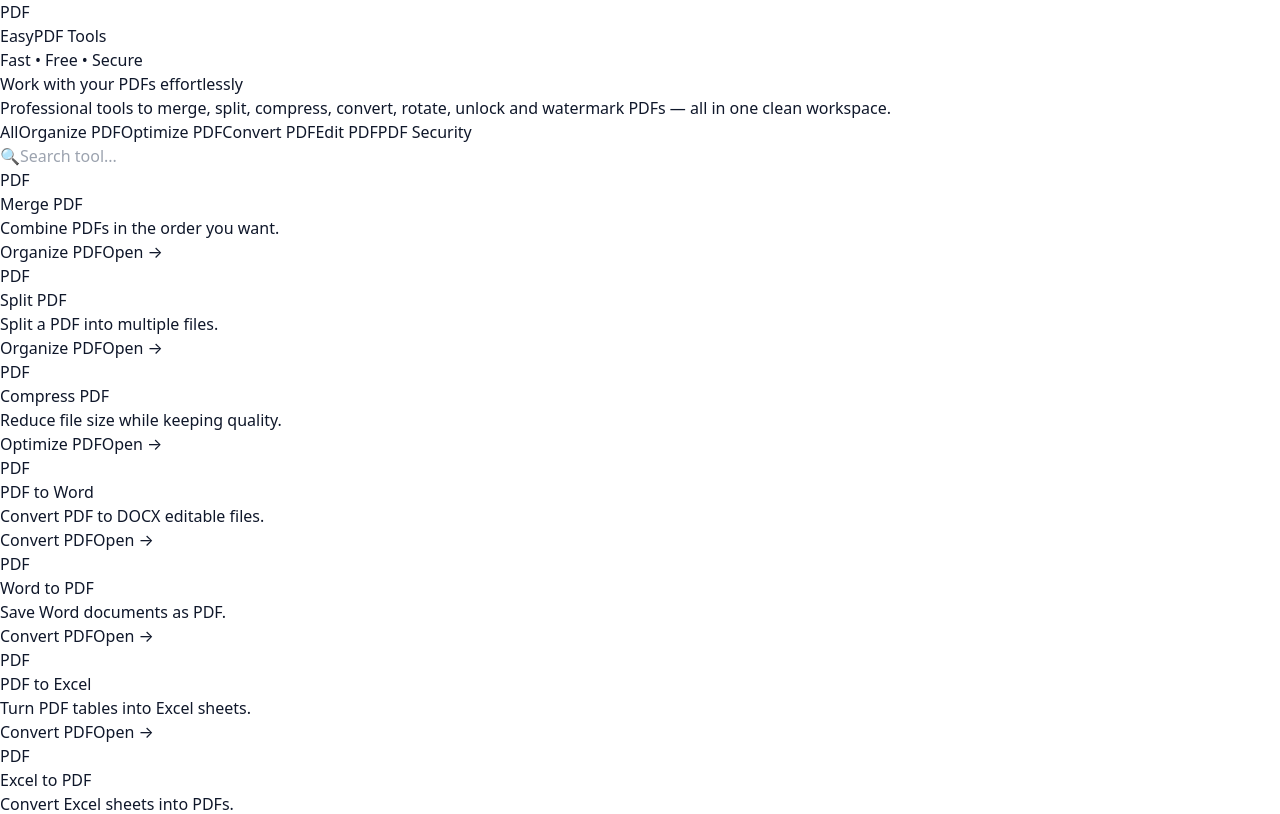
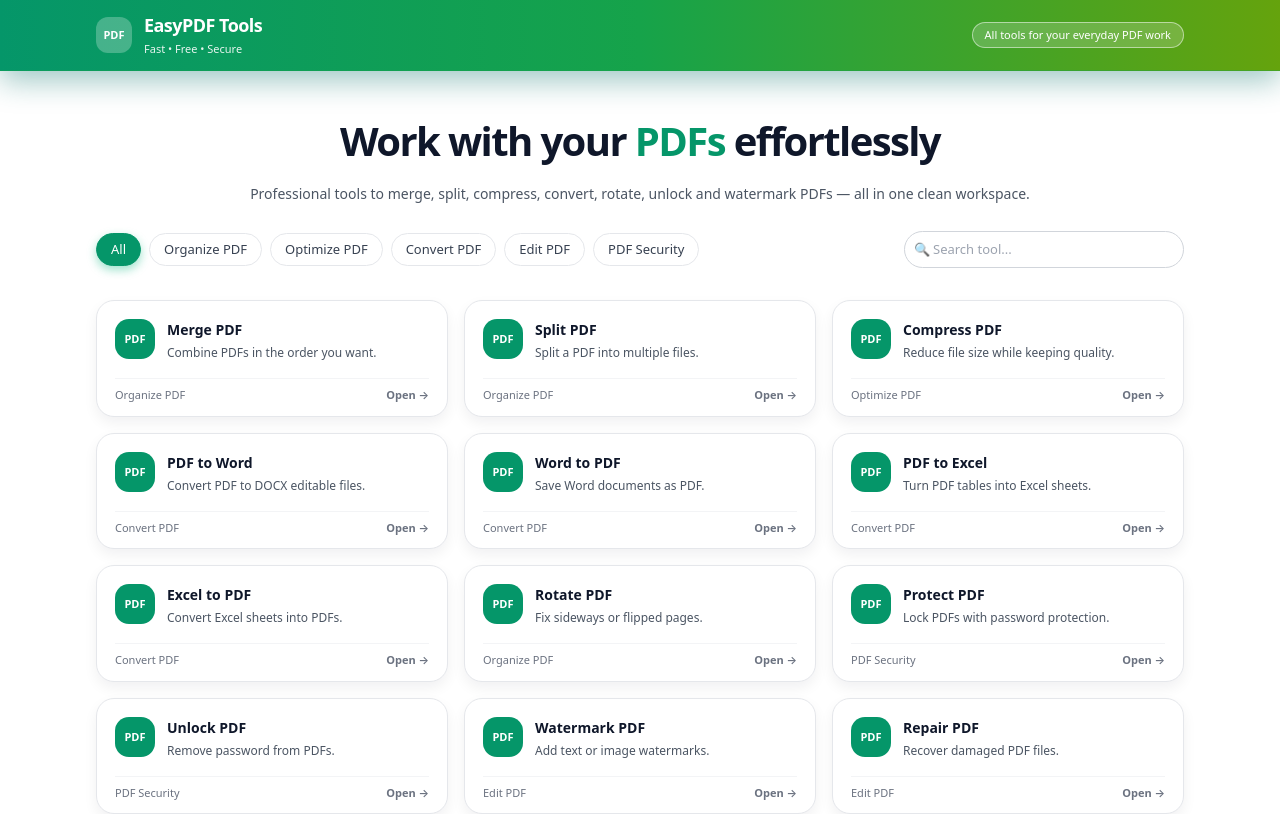
Before and after one commit to ashifakhan092093-cloud/easypdf-tools, a Next.js app in the folder pdftoolsfrontend/: page / in a window 1280 px wide. Shown: the top 814 px of the page. Built offline with nearby package versions, Linux system fonts and the light colour scheme.

Commit message:
home page styled with jsx css

```diff
--- a/pdftoolsfrontend/pages/index.js
+++ b/pdftoolsfrontend/pages/index.js
@@ -23,129 +23,383 @@
   { name: "Unlock PDF", href: "/unlock-pdf/page", desc: "Remove password from PDFs.", tag: "PDF Security" },
   { name: "Watermark PDF", href: "/watermark/page", desc: "Add text or image watermarks.", tag: "Edit PDF" },
   { name: "Repair PDF", href: "/repair-pdf/page", desc: "Recover damaged PDF files.", tag: "Edit PDF" },
-  { name: "Add Page Numbers", href: "/add-page-number/page", desc: "Insert page numbers.", tag: "Edit PDF" },
+  { name: "Add Page Numbers", href: "/add-page-number/page", desc: "Insert page numbers in long documents.", tag: "Edit PDF" },
 ];
 
 export default function Home() {
   const [query, setQuery] = useState("");
   const [filter, setFilter] = useState("All");
 
-  const filteredTools = TOOLS.filter(tool => {
+  const filteredTools = TOOLS.filter((tool) => {
     const matchesFilter = filter === "All" || tool.tag === filter;
+    const q = query.toLowerCase();
     const matchesSearch =
-      tool.name.toLowerCase().includes(query.toLowerCase()) ||
-      tool.desc.toLowerCase().includes(query.toLowerCase());
+      !q ||
+      tool.name.toLowerCase().includes(q) ||
+      tool.desc.toLowerCase().includes(q);
     return matchesFilter && matchesSearch;
   });
 
   return (
-    <main className="min-h-screen bg-white text-slate-900">
-
-      {/* Header */}
-      <header className="sticky top-0 z-30 bg-gradient-to-r from-emerald-600 via-green-600 to-lime-500 text-white border-b border-emerald-300 shadow-md">
-        <div className="max-w-6xl mx-auto px-4 py-4 flex justify-between items-center">
-          <div className="flex items-center gap-3">
-            <div className="h-9 w-9 rounded-xl bg-white/20 text-white flex items-center justify-center font-bold shadow">
-              PDF
+    <main className="page">
+      {/* HEADER */}
+      <header className="header">
+        <div className="header-inner">
+          <div className="header-left">
+            <div className="header-logo">PDF</div>
+            <div className="header-texts">
+              <div className="header-title">EasyPDF Tools</div>
+              <div className="header-subtitle">Fast • Free • Secure</div>
             </div>
-            <h1 className="text-lg font-extrabold tracking-tight">EasyPDF Tools</h1>
           </div>
-
-          <span className="hidden sm:block text-xs bg-white/20 px-3 py-1 rounded-full">
-            Fast • Free • Secure
-          </span>
+          <div className="header-pill">
+            All tools for your everyday PDF work
+          </div>
         </div>
       </header>
 
-      {/* Hero Section */}
-      <section className="text-center mt-10 px-4 max-w-3xl mx-auto">
-        <h1 className="text-4xl sm:text-5xl font-extrabold leading-tight">
-          Work with your <span className="text-emerald-600">PDFs</span> effortlessly
+      {/* HERO */}
+      <section className="hero">
+        <h1 className="hero-title">
+          Work with your <span className="hero-title-green">PDFs</span> effortlessly
         </h1>
-        <p className="mt-4 text-slate-600">
+        <p className="hero-desc">
           Professional tools to merge, split, compress, convert, rotate, unlock and watermark PDFs — all in one clean workspace.
         </p>
       </section>
 
-      {/* Search + Filters */}
-      <section className="max-w-6xl mx-auto mt-8 px-4">
-        <div className="flex flex-col md:flex-row md:items-center justify-between gap-4">
-
-          {/* Filters */}
-          <div className="flex flex-wrap gap-2">
-            {FILTERS.map(f => (
+      {/* FILTER + SEARCH */}
+      <section className="toolbar">
+        <div className="filters">
+          {FILTERS.map((f) => (
             <button
               key={f}
+              type="button"
+              className={
+                "filter-btn" + (filter === f ? " filter-btn--active" : "")
+              }
               onClick={() => setFilter(f)}
-                className={`px-4 py-1.5 rounded-full text-sm border transition ${
-                  filter === f
-                    ? "bg-emerald-600 text-white border-emerald-600"
-                    : "bg-white border-slate-300 hover:border-emerald-500 hover:text-emerald-600"
-                }`}
             >
               {f}
             </button>
           ))}
         </div>
 
-          {/* Search bar */}
-          <div className="relative w-full md:w-72">
-            <span className="absolute left-3 top-1/2 -translate-y-1/2 text-slate-400">🔍</span>
+        <div className="search-wrapper">
+          <span className="search-icon">🔍</span>
           <input
             type="text"
+            className="search-input"
             placeholder="Search tool..."
             value={query}
             onChange={(e) => setQuery(e.target.value)}
-              className="w-full border border-slate-300 rounded-full py-2 pl-8 pr-4 text-sm focus:ring-2 focus:ring-emerald-500 focus:border-emerald-500"
           />
-          </div>
         </div>
       </section>
 
-      {/* Tools Grid */}
-      <section className="max-w-6xl mx-auto px-4 mt-10 pb-16 grid gap-5 sm:grid-cols-2 lg:grid-cols-3">
-        {filteredTools.map((tool, i) => (
-          <Link
-            href={tool.href}
-            key={tool.name}
-            className="group bg-white border border-slate-200 rounded-2xl p-5 shadow-sm hover:shadow-xl hover:border-emerald-500 transition-all hover:-translate-y-1"
-            style={{
-              animation: `fadeUp 0.35s ease-out both`,
-              animationDelay: `${i * 0.03}s`,
-            }}
-          >
-            <div className="flex items-start gap-3">
-              <div className="h-10 w-10 rounded-xl bg-emerald-600 text-white flex items-center justify-center text-[11px] font-bold shadow">
-                PDF
-              </div>
-              <div>
-                <h3 className="text-sm font-semibold group-hover:text-emerald-600">
-                  {tool.name}
-                </h3>
-                <p className="text-xs text-slate-600 mt-1">{tool.desc}</p>
+      {/* TOOLS GRID */}
+      <section className="tools-grid">
+        {filteredTools.map((tool) => (
+          <Link key={tool.name} href={tool.href} className="tool-card">
+            <div className="tool-top">
+              <div className="tool-icon">PDF</div>
+              <div className="tool-texts">
+                <div className="tool-name">{tool.name}</div>
+                <div className="tool-desc">{tool.desc}</div>
               </div>
             </div>
-            <div className="mt-4 text-[11px] text-slate-500 border-t pt-2 flex justify-between">
+            <div className="tool-bottom">
               <span>{tool.tag}</span>
-              <span className="group-hover:text-emerald-600 font-semibold">Open →</span>
+              <span className="tool-open">Open →</span>
             </div>
           </Link>
         ))}
       </section>
 
       <style jsx>{`
-        @keyframes fadeUp {
-          from {
-            opacity: 0;
-            transform: translateY(12px);
+        .page {
+          min-height: 100vh;
+          background: #ffffff;
+          color: #0f172a;
+          font-family: system-ui, -apple-system, BlinkMacSystemFont, "Segoe UI",
+            sans-serif;
         }
-          to {
-            opacity: 1;
-            transform: translateY(0);
+
+        /* HEADER */
+        .header {
+          position: sticky;
+          top: 0;
+          z-index: 20;
+          background: linear-gradient(90deg, #059669, #16a34a, #65a30d);
+          color: #ffffff;
+          border-bottom: 1px solid rgba(22, 163, 74, 0.35);
+          box-shadow: 0 10px 30px rgba(15, 118, 110, 0.4);
+        }
+
+        .header-inner {
+          max-width: 1120px;
+          margin: 0 auto;
+          padding: 12px 16px;
+          display: flex;
+          align-items: center;
+          justify-content: space-between;
+        }
+
+        .header-left {
+          display: flex;
+          align-items: center;
+          gap: 12px;
+        }
+
+        .header-logo {
+          width: 36px;
+          height: 36px;
+          border-radius: 12px;
+          background: rgba(255, 255, 255, 0.25);
+          display: flex;
+          align-items: center;
+          justify-content: center;
+          font-size: 11px;
+          font-weight: 700;
+        }
+
+        .header-texts {
+          display: flex;
+          flex-direction: column;
+          gap: 2px;
+        }
+
+        .header-title {
+          font-size: 18px;
+          font-weight: 800;
+          letter-spacing: -0.03em;
+        }
+
+        .header-subtitle {
+          font-size: 11px;
+          opacity: 0.9;
+        }
+
+        .header-pill {
+          display: none;
+          padding: 4px 12px;
+          border-radius: 999px;
+          border: 1px solid rgba(255, 255, 255, 0.5);
+          background: rgba(255, 255, 255, 0.18);
+          font-size: 11px;
+        }
+
+        @media (min-width: 640px) {
+          .header-pill {
+            display: inline-flex;
           }
         }
+
+        /* HERO */
+        .hero {
+          max-width: 880px;
+          margin: 40px auto 0 auto;
+          padding: 0 16px;
+          text-align: center;
+        }
+
+        .hero-title {
+          font-size: 32px;
+          font-weight: 800;
+          letter-spacing: -0.04em;
+        }
+
+        @media (min-width: 640px) {
+          .hero-title {
+            font-size: 40px;
+          }
+        }
+
+        .hero-title-green {
+          color: #059669;
+        }
+
+        .hero-desc {
+          margin-top: 12px;
+          font-size: 14px;
+          line-height: 1.6;
+          color: #4b5563;
+        }
+
+        /* TOOLBAR */
+        .toolbar {
+          max-width: 1120px;
+          margin: 26px auto 0 auto;
+          padding: 0 16px;
+          display: flex;
+          flex-direction: column;
+          gap: 12px;
+        }
+
+        @media (min-width: 768px) {
+          .toolbar {
+            flex-direction: row;
+            justify-content: space-between;
+            align-items: center;
+          }
+        }
+
+        .filters {
+          display: flex;
+          flex-wrap: wrap;
+          gap: 8px;
+        }
+
+        .filter-btn {
+          border-radius: 999px;
+          padding: 6px 14px;
+          font-size: 13px;
+          border: 1px solid #e5e7eb;
+          background-color: #ffffff;
+          color: #374151;
+          cursor: pointer;
+          transition: all 0.15s ease-out;
+        }
+
+        .filter-btn:hover {
+          border-color: #059669;
+          color: #059669;
+        }
+
+        .filter-btn--active {
+          background-color: #059669;
+          border-color: #059669;
+          color: #ffffff;
+          box-shadow: 0 4px 10px rgba(16, 185, 129, 0.4);
+        }
+
+        .search-wrapper {
+          position: relative;
+          width: 100%;
+          max-width: 280px;
+        }
+
+        .search-input {
+          width: 100%;
+          padding: 8px 14px 8px 28px;
+          border-radius: 999px;
+          border: 1px solid #d1d5db;
+          font-size: 13px;
+          outline: none;
+          transition: all 0.15s ease-out;
+        }
+
+        .search-input:focus {
+          border-color: #059669;
+          box-shadow: 0 0 0 2px rgba(16, 185, 129, 0.25);
+        }
+
+        .search-icon {
+          position: absolute;
+          left: 10px;
+          top: 50%;
+          transform: translateY(-50%);
+          font-size: 13px;
+          color: #9ca3af;
+          pointer-events: none;
+        }
+
+        /* TOOLS GRID */
+        .tools-grid {
+          max-width: 1120px;
+          margin: 32px auto 48px auto;
+          padding: 0 16px 32px 16px;
+          display: grid;
+          grid-template-columns: 1fr;
+          gap: 16px;
+        }
+
+        @media (min-width: 640px) {
+          .tools-grid {
+            grid-template-columns: repeat(2, minmax(0, 1fr));
+          }
+        }
+
+        @media (min-width: 1024px) {
+          .tools-grid {
+            grid-template-columns: repeat(3, minmax(0, 1fr));
+          }
+        }
+
+        .tool-card {
+          background-color: #ffffff;
+          border-radius: 18px;
+          border: 1px solid #e5e7eb;
+          padding: 18px 18px 12px 18px;
+          box-shadow: 0 6px 14px rgba(15, 23, 42, 0.06);
+          display: flex;
+          flex-direction: column;
+          gap: 10px;
+          text-decoration: none;
+          color: inherit;
+          transform: translateY(0);
+          transition: transform 0.18s ease-out, box-shadow 0.18s ease-out,
+            border-color 0.18s ease-out;
+        }
+
+        .tool-card:hover {
+          transform: translateY(-4px);
+          border-color: #059669;
+          box-shadow: 0 12px 24px rgba(16, 185, 129, 0.25);
+        }
+
+        .tool-top {
+          display: flex;
+          align-items: flex-start;
+          gap: 12px;
+        }
+
+        .tool-icon {
+          width: 40px;
+          height: 40px;
+          border-radius: 14px;
+          background-color: #059669;
+          color: #ffffff;
+          display: flex;
+          align-items: center;
+          justify-content: center;
+          font-size: 11px;
+          font-weight: 700;
+        }
+
+        .tool-texts {
+          flex: 1;
+        }
+
+        .tool-name {
+          font-size: 14px;
+          font-weight: 600;
+        }
+
+        .tool-desc {
+          margin-top: 4px;
+          font-size: 12px;
+          color: #4b5563;
+        }
+
+        .tool-bottom {
+          margin-top: 6px;
+          padding-top: 8px;
+          border-top: 1px solid #f3f4f6;
+          display: flex;
+          justify-content: space-between;
+          font-size: 11px;
+          color: #6b7280;
+        }
+
+        .tool-open {
+          font-weight: 600;
+        }
+
+        .tool-card:hover .tool-open {
+          color: #059669;
+        }
       `}</style>
-
     </main>
   );
 }
```
Lines whose indentation alone changed are shown as unchanged.
